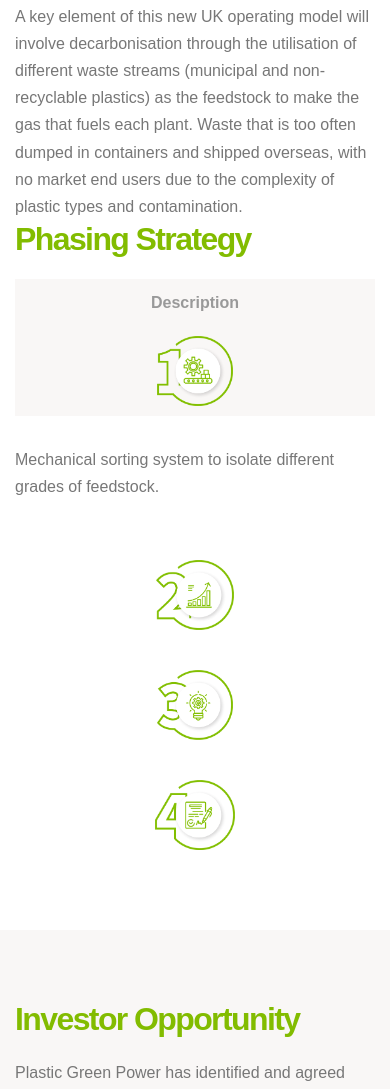
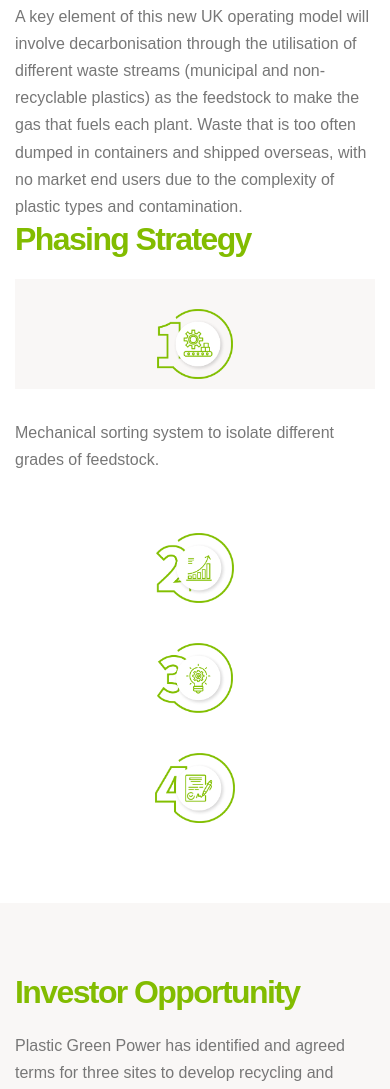
Before and after one commit to Jake-Baugh/plasticgreenpower, a plain HTML site: page index.html in a window 390 px wide. Shown: the part 5419-6508 px from the top of the page. Drawn offline with nearby package versions, Linux system fonts and the light colour scheme.

Commit message:
Accordion Mobile Fix

```diff
--- a/index.html
+++ b/index.html
@@ -444,7 +444,7 @@
 																<li class="r-tabs-tab r-tabs-state-default"><a href="#horizontal-tabs__item-4" class="r-tabs-anchor"><img src="img/4.png" height="70px"/></a></li>
 															</ul>
 															<div class="horizontal-tabs__content">
-																<div class="r-tabs-accordion-title r-tabs-state-active"><a href="#horizontal-tabs__item-1" class="r-tabs-anchor"><span>Description</span></a></div><div class="horizontal-tabs__item r-tabs-panel r-tabs-state-active" id="horizontal-tabs__item-1" style="display: block;">
+																<div class="r-tabs-accordion-title r-tabs-state-active"><a href="#horizontal-tabs__item-1" class="r-tabs-anchor"></a></div><div class="horizontal-tabs__item r-tabs-panel r-tabs-state-active" id="horizontal-tabs__item-1" style="display: block;">
 																	<p>Mechanical sorting system to isolate different grades of feedstock.</p>
 																</div>
 																<div class="r-tabs-accordion-title r-tabs-state-default"><a href="#horizontal-tabs__item-2" class="r-tabs-anchor"></a></div><div class="horizontal-tabs__item r-tabs-panel r-tabs-state-default" id="horizontal-tabs__item-2" style="display: none;">
```
